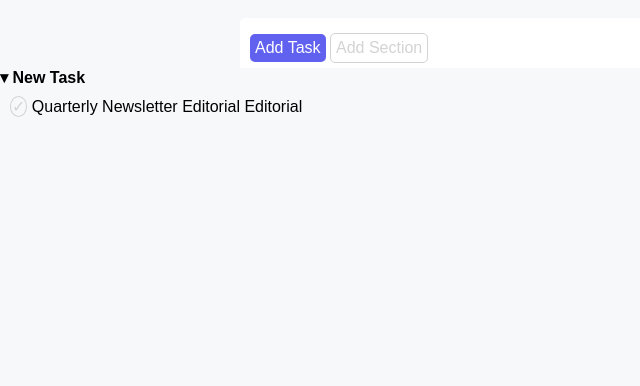
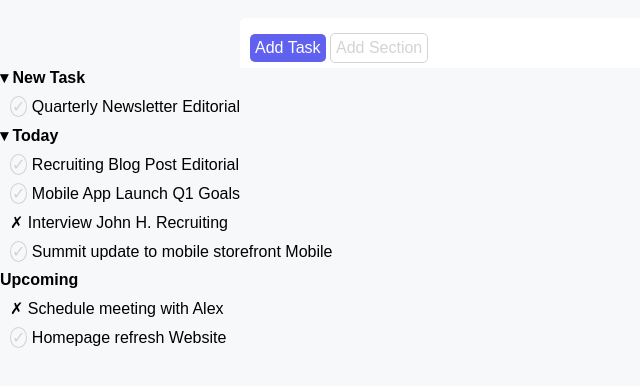
Before and after one commit to GiuseppeCerto/html-css-toboolist, a plain HTML site: page index.html in a window 1280 px wide. Shown: the part 102-488 px from the top of the page, without its empty margins (0-640 px from the left). Drawn offline with Linux system fonts and the light colour scheme.

Commit message:
esercizio quasi completato

```diff
--- a/index.html
+++ b/index.html
@@ -31,12 +31,57 @@
                     &#9662; New Task
                     <ul>
                         <li class="list-item1">
-                            <span class="check">&checkmark;</span>
+                            <span class="check">&check;</span>
                             Quarterly Newsletter
-                            <span>Editorial</span>
                             <span class="button-blue">Editorial</span>
                         </li>
                     </ul>
+                </li>
+            </ul>
+
+            <ul>
+                <li class="list-item">
+                    &#9662; Today
+                    <ul>
+                        <li class="list-item1">
+                            <span class="check">&check;</span>
+                            Recruiting Blog Post
+                            <span class="button-blue">Editorial</span>
+                        </li>
+                        <li class="list-item1">
+                            <span class="check">&check;</span>
+                            Mobile App Launch
+                            <span class="button-blue1">Q1 Goals</span>
+                        </li>
+                        <li class="list-item1">
+                            <span class="cross">&cross;</span>
+                            Interview John H.
+                            <span class="button-green">Recruiting</span>
+                        </li>
+                        <li class="list-item1">
+                            <span class="check">&check;</span>
+                            Summit update to mobile storefront
+                            <span class="button-yellow">Mobile</span>
+                        </li>
+                    </ul>
+                </li>
+            </ul>
+
+            <ul>
+                <li class="list-item">
+                    Upcoming
+                    <ul>
+                        <li class="list-item1">
+                            <span class="cross">&cross;</span>
+                            Schedule meeting with Alex
+                        </li>
+                        <li class="list-item1">
+                            <span class="check">&check;</span>
+                            Homepage refresh
+                            <span class="button-gray">Website</span>
+                        </li>
+                    </ul>
+
                 </li>
             </ul>
         </section>
```
